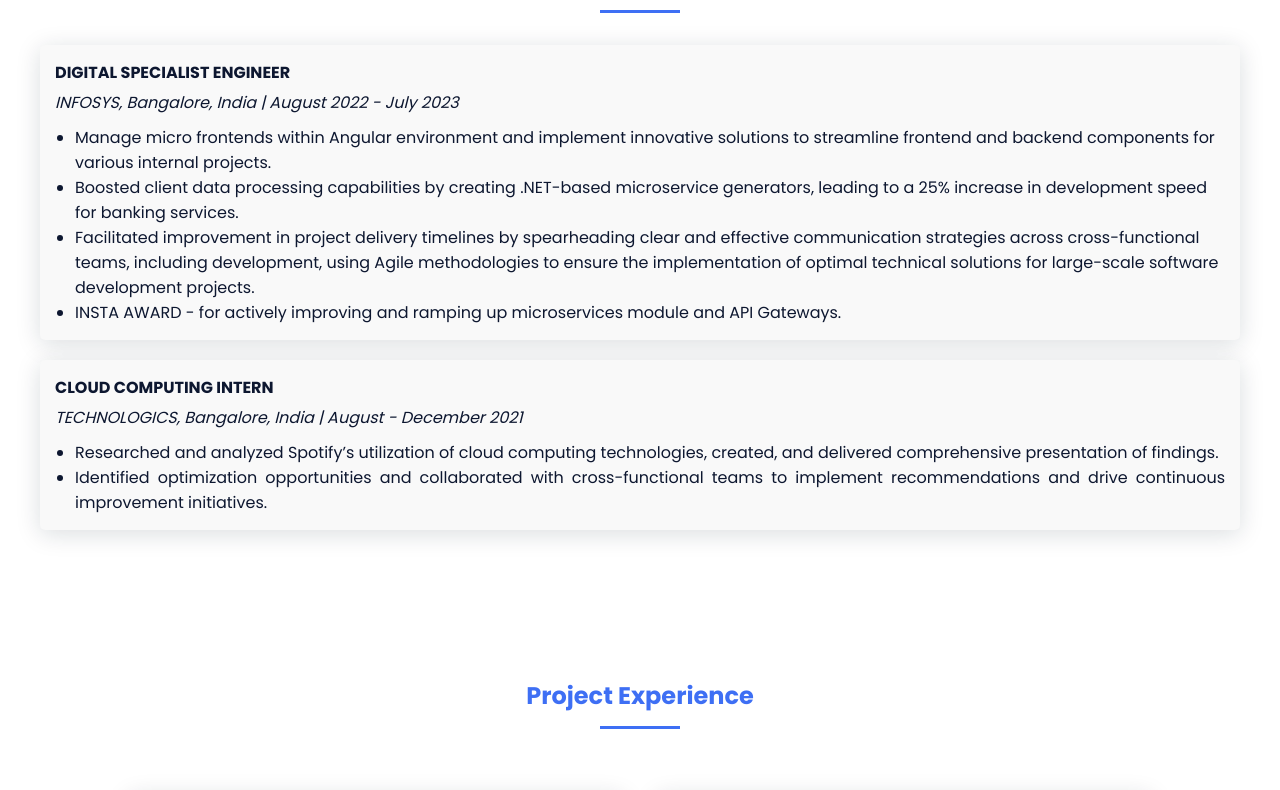
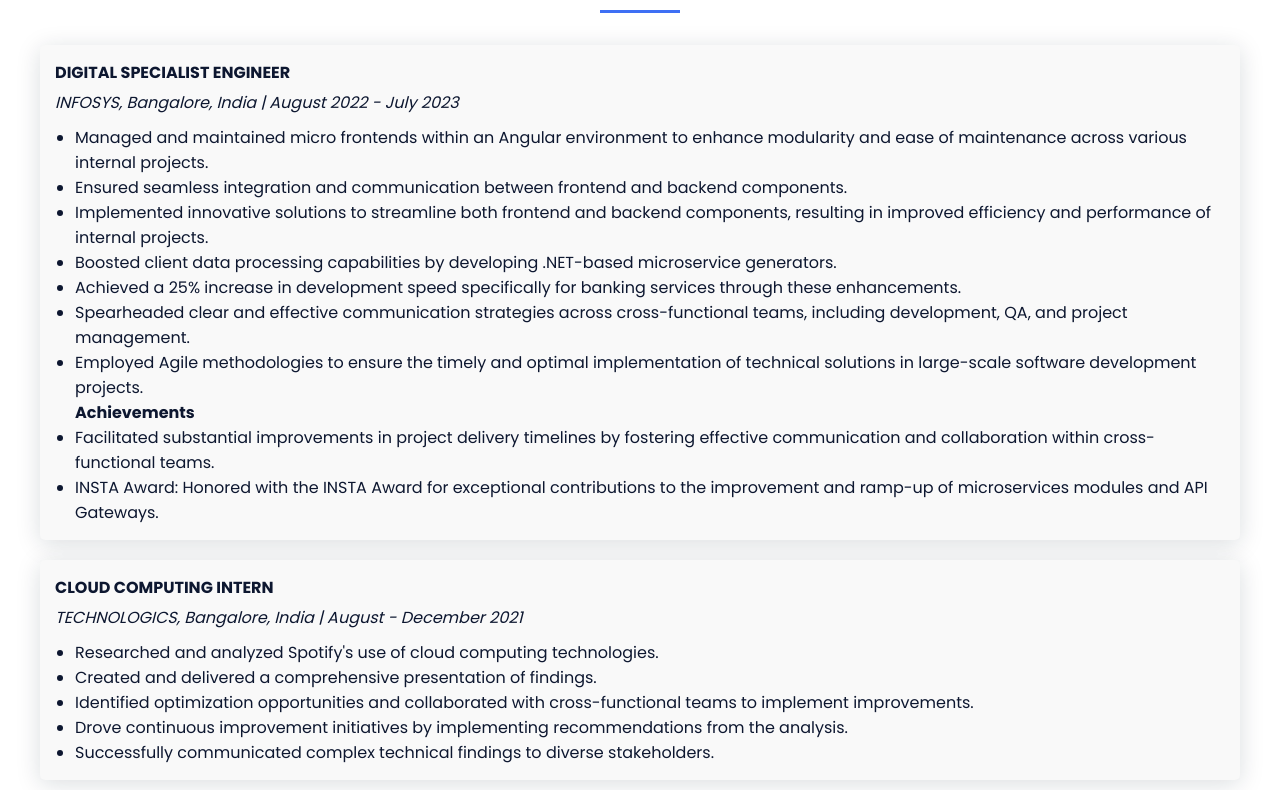
Before and after one commit to bhumika-1815/portfolio, a plain HTML site: page index.html in a window 1280 px wide. Shown: the part 2341-3131 px from the top of the page. Drawn offline with nearby package versions, Linux system fonts and the light colour scheme.

Commit message:
edited work

```diff
--- a/index.html
+++ b/index.html
@@ -144,10 +144,16 @@
                     <div class="experience__title">DIGITAL SPECIALIST ENGINEER</div>
                     <div class="experience__company">INFOSYS, Bangalore, India | August 2022 - July 2023</div>
                     <ul class="experience__details" >
-                      <li>Manage micro frontends within Angular environment and implement innovative solutions to streamline frontend and backend components for various internal projects.</li>
-                      <li>Boosted client data processing capabilities by creating .NET-based microservice generators, leading to a 25% increase in development speed for banking services.</li>
-                      <li>Facilitated improvement in project delivery timelines by spearheading clear and effective communication strategies across cross-functional teams, including development, using Agile methodologies to ensure the implementation of optimal technical solutions for large-scale software development projects.</li>
-                      <li>INSTA AWARD - for actively improving and ramping up microservices module and API Gateways.</li>
+                      <li>Managed and maintained micro frontends within an Angular environment to enhance modularity and ease of maintenance across various internal projects.</li>
+                      <li>Ensured seamless integration and communication between frontend and backend components.</li>
+                      <li>Implemented innovative solutions to streamline both frontend and backend components, resulting in improved efficiency and performance of internal projects.</li>
+                      <li>Boosted client data processing capabilities by developing .NET-based microservice generators.</li>
+                      <li>Achieved a 25% increase in development speed specifically for banking services through these enhancements.</li>
+                      <li>Spearheaded clear and effective communication strategies across cross-functional teams, including development, QA, and project management.</li>
+                      <li>Employed Agile methodologies to ensure the timely and optimal implementation of technical solutions in large-scale software development projects.</li>
+                      <span style="font-weight: bold;">Achievements</span>
+                      <li>Facilitated substantial improvements in project delivery timelines by fostering effective communication and collaboration within cross-functional teams.</li>
+                      <li>INSTA Award: Honored with the INSTA Award for exceptional contributions to the improvement and ramp-up of microservices modules and API Gateways.</li>
                     </ul>
                   </div>
 
@@ -155,8 +161,12 @@
                     <div class="experience__title">CLOUD COMPUTING INTERN</div>
                     <div class="experience__company">TECHNOLOGICS, Bangalore, India | August - December 2021</div>
                     <ul class="experience__details" style="text-align: justify;">
-                      <li>Researched and analyzed Spotify’s utilization of cloud computing technologies, created, and delivered comprehensive presentation of findings.</li>
-                      <li>Identified optimization opportunities and collaborated with cross-functional teams to implement recommendations and drive continuous improvement initiatives.</li>
+                      <li>Researched and analyzed Spotify's use of cloud computing technologies.</li>
+                      <li>Created and delivered a comprehensive presentation of findings.</li>
+                      <li>Identified optimization opportunities and collaborated with cross-functional teams to implement improvements.</li>
+                      <li>Drove continuous improvement initiatives by implementing recommendations from the analysis.</li>
+                      <li>Successfully communicated complex technical findings to diverse stakeholders.
+                    </li>
                     </ul>
                   </div>
                 </div>
```
